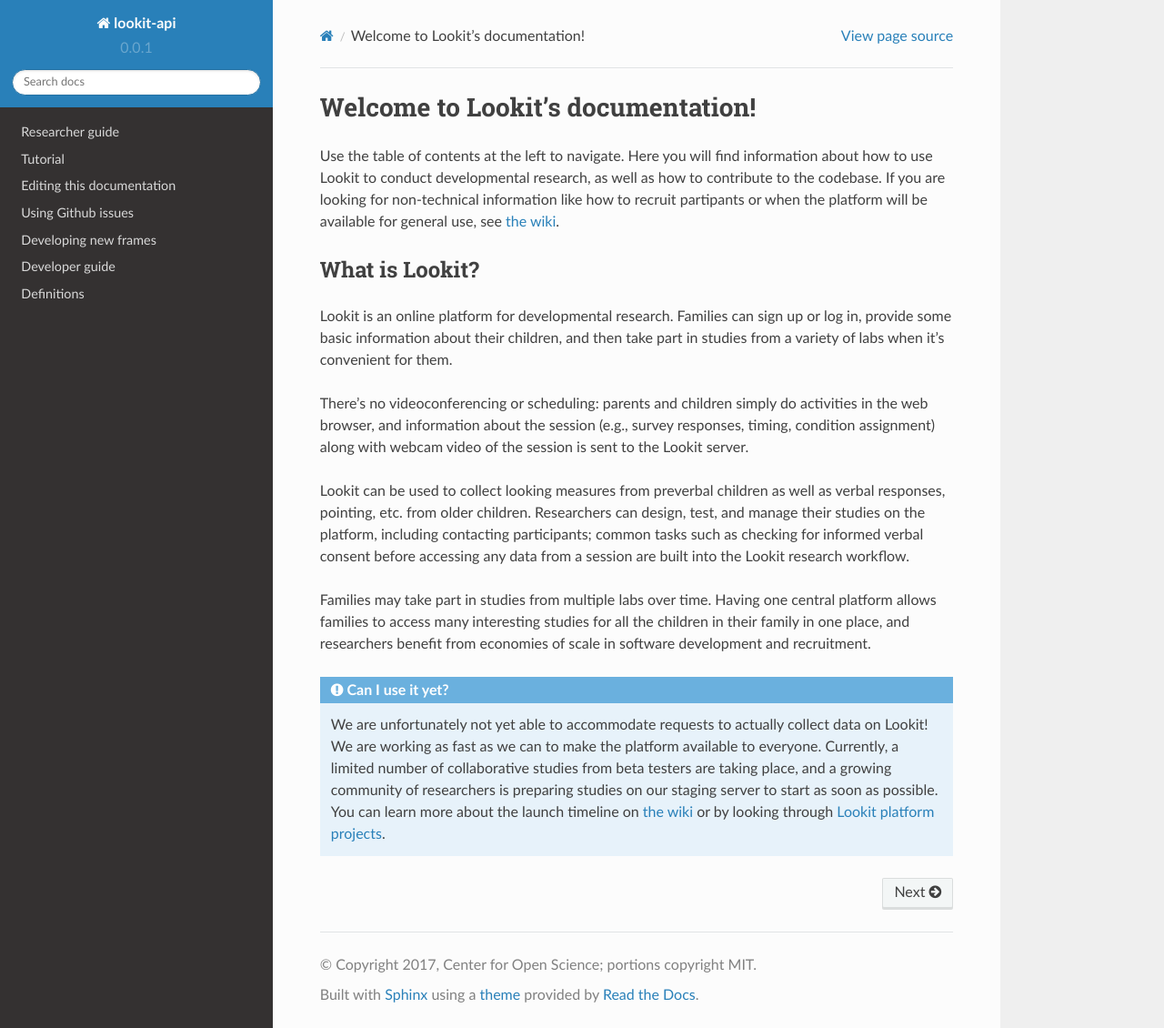
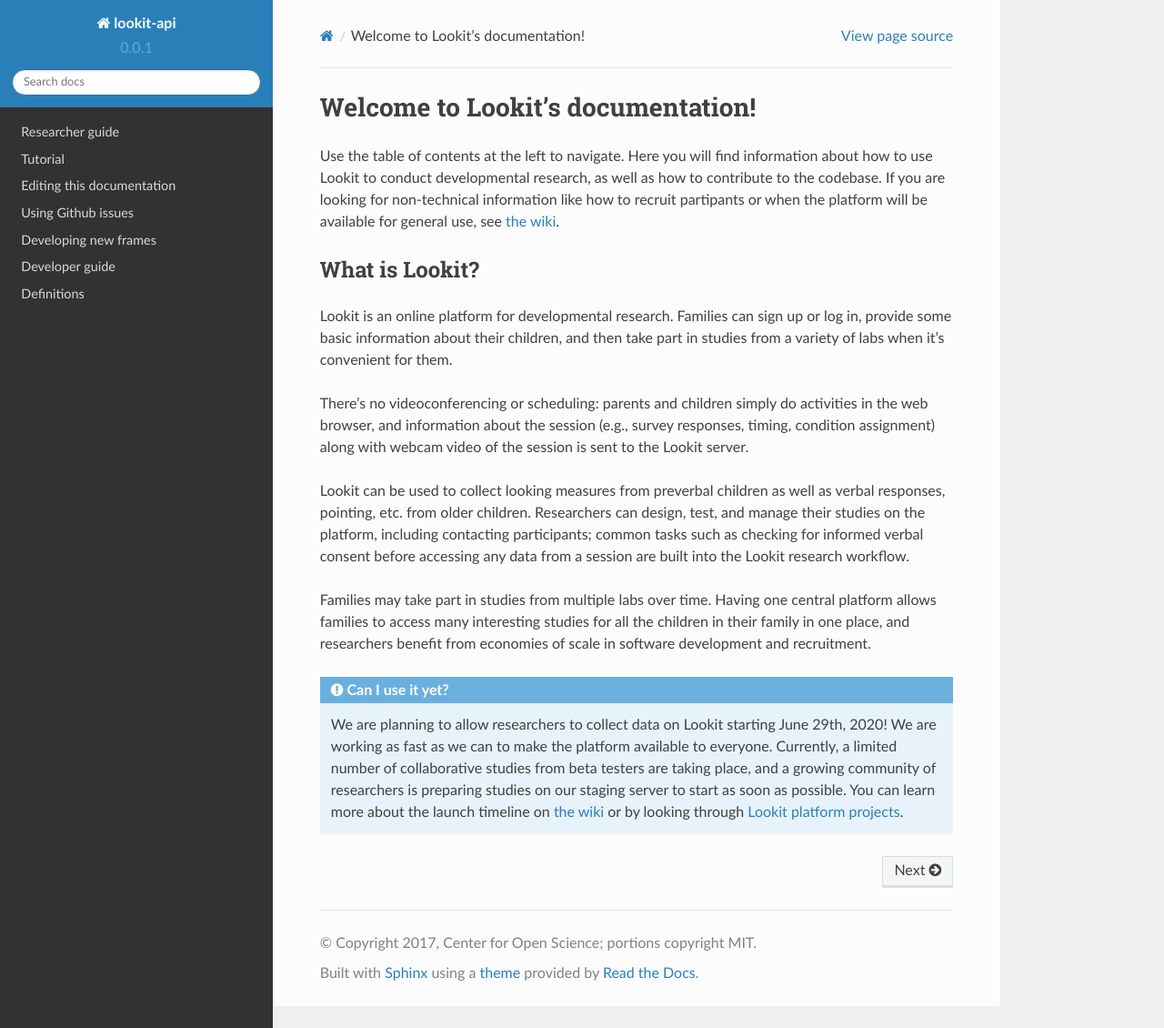
Before and after one commit to lookit/lookit-docs, a Sphinx documentation site: the page built from docs/source/index.rst, in a window 1280 px wide and 1130 px high. Shown: the whole window at 91% size. Built offline with Sphinx 7.4.7 and the Read the Docs theme 2.0.0, drawn with Linux system fonts in a browser that asks for light colours.

Commit message:
add launch date as if people will read it. hope springs eternal.

```diff
--- a/docs/source/index.rst
+++ b/docs/source/index.rst
@@ -20,7 +20,7 @@
 
 .. admonition:: Can I use it yet?
 
-   We are unfortunately not yet able to accommodate requests to actually collect data on Lookit! We are working as fast as we can to make the platform available to everyone. Currently, a limited number of collaborative studies from beta testers are taking place, and a growing community of researchers is preparing studies on our staging server to start as soon as possible. You can learn more about the launch timeline on `the wiki <https://github.com/lookit/research-resources/wiki>`_ or by looking through `Lookit platform projects <https://github.com/orgs/lookit/projects>`_.
+   We are planning to allow researchers to collect data on Lookit starting June 29th, 2020!  We are working as fast as we can to make the platform available to everyone. Currently, a limited number of collaborative studies from beta testers are taking place, and a growing community of researchers is preparing studies on our staging server to start as soon as possible. You can learn more about the launch timeline on `the wiki <https://github.com/lookit/research-resources/wiki>`_ or by looking through `Lookit platform projects <https://github.com/orgs/lookit/projects>`_.
 
 .. toctree::
    :maxdepth: 4
--- a/docs/source/researchers.rst
+++ b/docs/source/researchers.rst
@@ -25,7 +25,7 @@
 
 .. admonition:: Can I use it yet?
 
-   We are unfortunately not yet able to accommodate requests to actually collect data on Lookit! We are working as fast as we can to make the platform available to everyone. Currently, a limited number of collaborative studies from beta testers are taking place, and a growing community of researchers is preparing studies on our staging server to start as soon as possible. You can learn more about the launch timeline on `the wiki <https://github.com/lookit/research-resources/wiki>`_ or by looking through `Lookit platform projects <https://github.com/orgs/lookit/projects>`_.
+   We are planning to allow researchers to collect data on Lookit starting June 29th, 2020! We are working as fast as we can to make the platform available to everyone. Currently, a limited number of collaborative studies from beta testers are taking place, and a growing community of researchers is preparing studies on our staging server to start as soon as possible. You can learn more about the launch timeline on `the wiki <https://github.com/lookit/research-resources/wiki>`_ or by looking through `Lookit platform projects <https://github.com/orgs/lookit/projects>`_.
 
 **Preparing to use Lookit in the future:**
 
```
